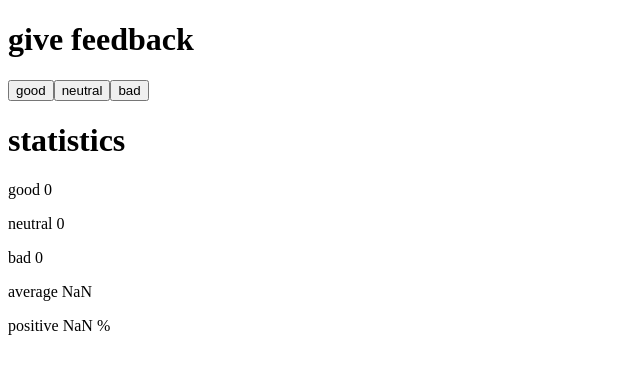
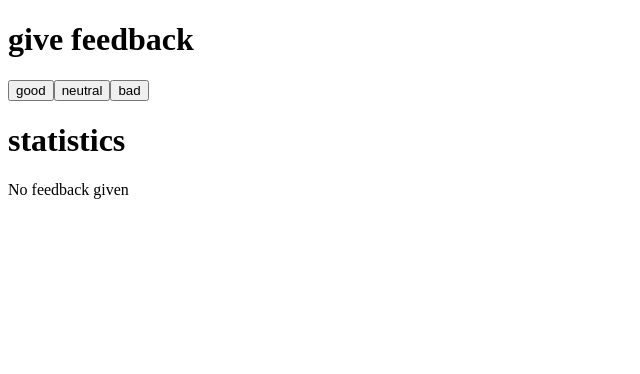
Before and after one commit to SimonTC/FullStackOpen2022, a React (Create React App) app in the folder exercises/part1/unicafe/: page / in a window 1280 px wide. Shown: the top 374 px of the page, without its empty margins (0-640 px from the left). Built offline with nearby package versions, Linux system fonts and the light colour scheme.

Commit message:
unicafe step 4 - conditional statistics

```diff
--- a/exercises/part1/unicafe/src/App.js
+++ b/exercises/part1/unicafe/src/App.js
@@ -26,14 +26,27 @@ const Statistics = ({goodCount, neutralCount, badCount}) => {
   const totalVotes = goodCount + neutralCount + badCount;
   const avgScore = totalScore / totalVotes;
   const shareOfPositiveVotes = goodCount / totalVotes
+
+  let statisticsBody
+
+  if(totalVotes === 0){
+    statisticsBody = <p>No feedback given</p>
+  } else {
+    statisticsBody = (
+      <>
+        <p>good {goodCount}</p>
+        <p>neutral {neutralCount}</p>
+        <p>bad {badCount}</p>
+        <p>average {avgScore}</p>
+        <p>positive {shareOfPositiveVotes} %</p>
+      </>
+    )
+  }
+
   return(
     <>
       <Header text='statistics'/>
-      <p>good {goodCount}</p>
-      <p>neutral {neutralCount}</p>
-      <p>bad {badCount}</p>
-      <p>average {avgScore}</p>
-      <p>positive {shareOfPositiveVotes} %</p>
+      {statisticsBody}
     </>
   )
 }
```
